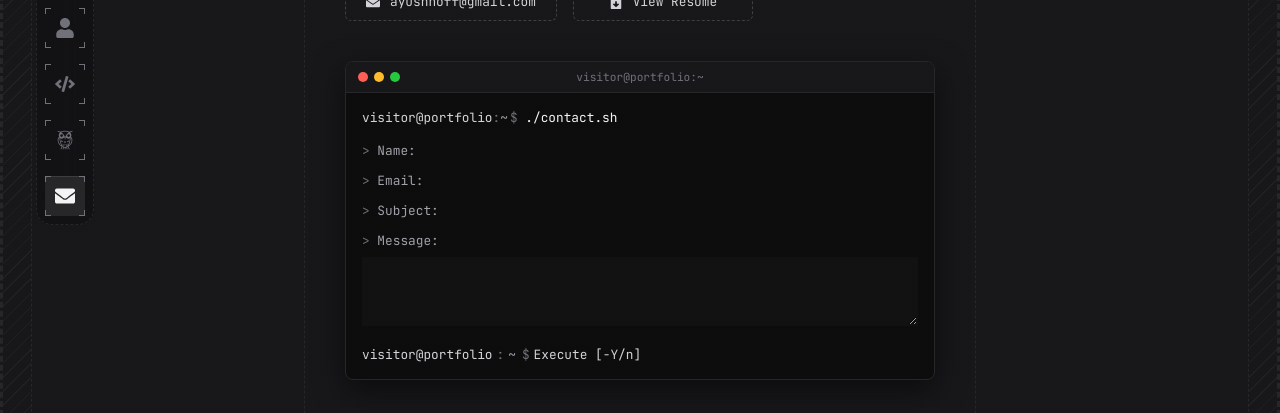
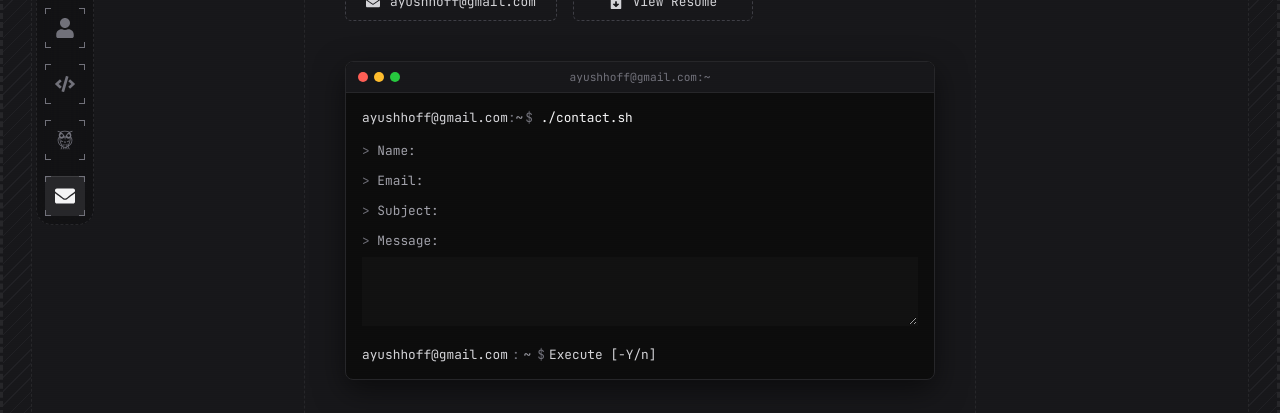
Before and after one commit to macayu17/ayushworks, a React (Vite) app: page /contact in a window 1280 px wide. Shown: the part 348-761 px from the top of the page. Built offline with nearby package versions, Linux system fonts and the light colour scheme; a web font is replaced by a local one.

Commit message:
chore(config): abbreviate application title to 'Ayush' and replace generic terminal prompt with owner email

```diff
--- a/index.html
+++ b/index.html
@@ -8,7 +8,7 @@
     <meta name="author" content="Ayush Kumar" />
     <meta name="theme-color" content="#18181b" />
     <meta name="color-scheme" content="dark" />
-    <title>Ayush Kumar | Developer</title>
+    <title>Ayush</title>
 
     <!-- Preconnect to critical origins -->
     <link rel="preconnect" href="https://fonts.googleapis.com">
--- a/src/components/Contact/Contact.jsx
+++ b/src/components/Contact/Contact.jsx
@@ -84,11 +84,11 @@ const Contact = () => {
               <span className="term-btn min"></span>
               <span className="term-btn max"></span>
             </div>
-            <span className="term-title">visitor@portfolio:~</span>
+            <span className="term-title">ayushhoff@gmail.com:~</span>
           </div>
           <div className="term-body">
             <div className="term-line">
-              <span className="term-user">visitor@portfolio</span><span className="term-colon">:</span><span className="term-path">~</span><span className="term-prompt">$</span>
+              <span className="term-user">ayushhoff@gmail.com</span><span className="term-colon">:</span><span className="term-path">~</span><span className="term-prompt">$</span>
               <span className="term-cmd"> ./contact.sh</span>
             </div>
             <form className="term-form" onSubmit={handleFormSubmit}>
@@ -111,7 +111,7 @@ const Contact = () => {
 
               <div className="term-submit-group">
                 <button type="submit" className="term-submit" disabled={formStatus === "SENDING"}>
-                  <span className="term-user">visitor@portfolio</span><span className="term-colon">:</span><span className="term-path">~</span><span className="term-prompt">$</span> Execute [-Y/n]{formStatus === "SENDING" ? "..." : ""}
+                  <span className="term-user">ayushhoff@gmail.com</span><span className="term-colon">:</span><span className="term-path">~</span><span className="term-prompt">$</span> Execute [-Y/n]{formStatus === "SENDING" ? "..." : ""}
                 </button>
               </div>
               {formStatus === "SUCCESS" && (
```
